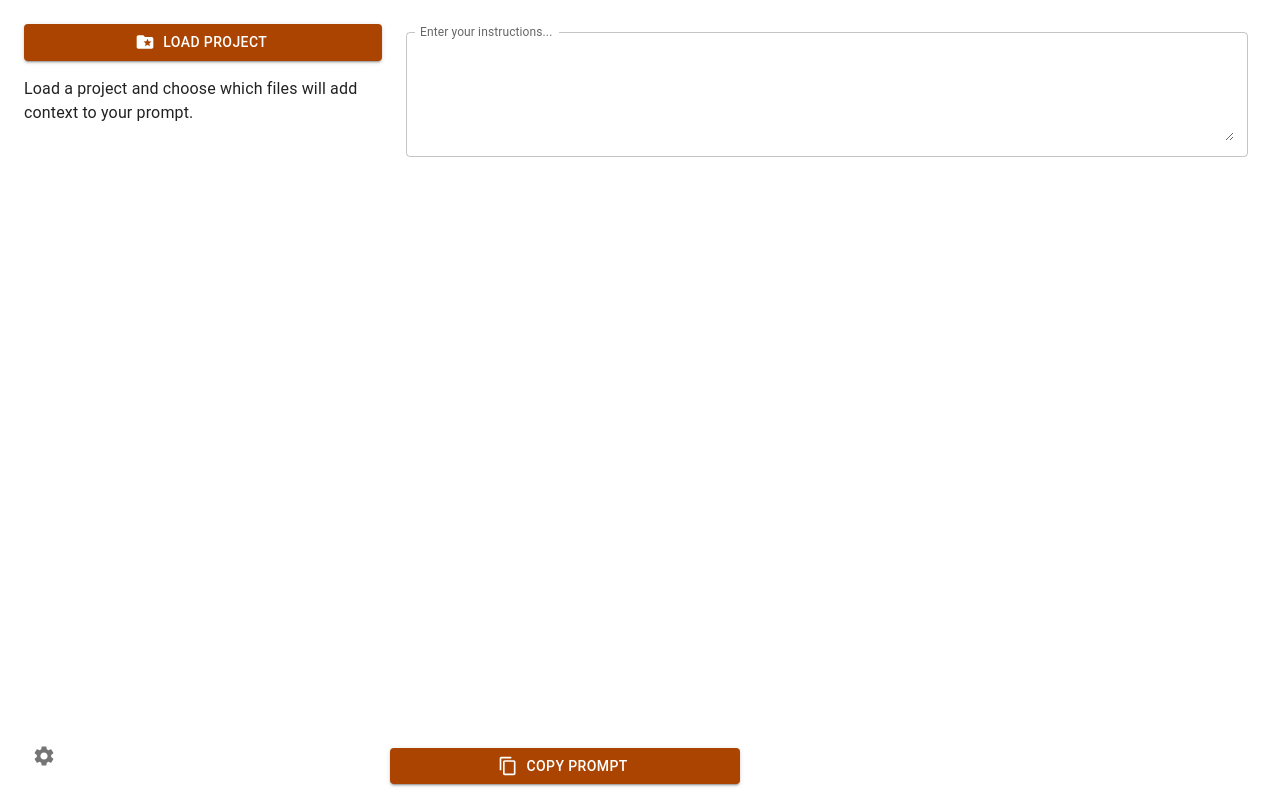
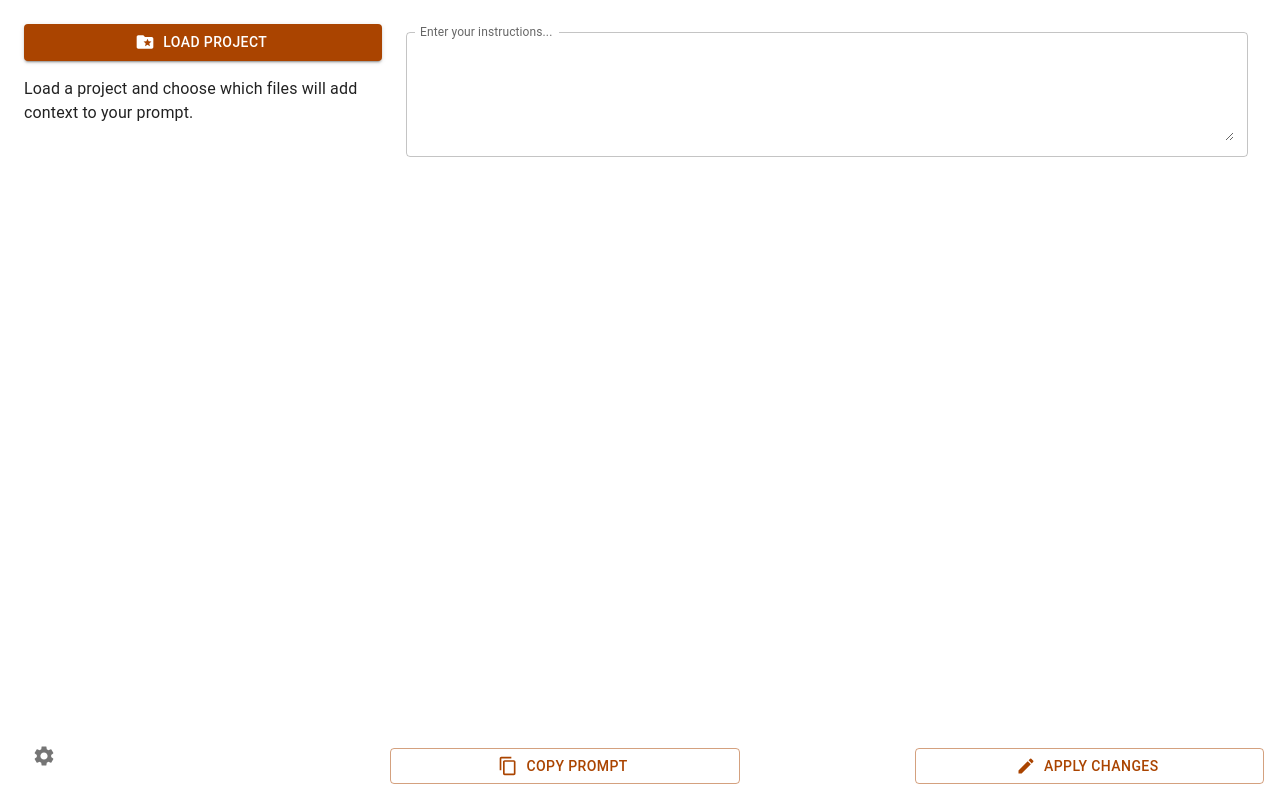
Before and after one commit to justinkahrs/o11n, a React (Vite) app: page / in a window 1280 px wide. Built offline with nearby package versions, Linux system fonts and the light colour scheme.

Commit message:
fix: Saving, working on plan input

```diff
--- a/src/App.tsx
+++ b/src/App.tsx
@@ -1,5 +1,5 @@
 import { useState, useEffect, useRef } from "react";
-import { ThemeProvider, CssBaseline, Stack, Grid } from "@mui/material";
+import { ThemeProvider, CssBaseline, Stack, Grid, Button } from "@mui/material";
 import { ask } from "@tauri-apps/plugin-dialog";
 import { load } from "@tauri-apps/plugin-store";
 
@@ -7,15 +7,20 @@ import FileExplorer from "./components/FileExplorer";
 import { InstructionsInput } from "./components/InstructionsInput";
 import { SelectedFiles } from "./components/SelectedFiles";
 import Copy from "./components/Copy";
+import { PlanInput } from "./components/PlanInput";
 import { theme } from "./theme";
 
 // Import our shared types
 import type { FileNode, TreeItemData } from "./types";
+import { ChevronLeft, Create } from "@mui/icons-material";
 
 function App() {
   const [instructions, setInstructions] = useState("");
   const [selectedFiles, setSelectedFiles] = useState<FileNode[]>([]);
   const [projects, setProjects] = useState<TreeItemData[]>([]);
+  const [planMode, setPlanMode] = useState(false);
+  const [plan, setPlan] = useState("");
+
   const projectsRef = useRef(projects);
   const selectedFilesRef = useRef(selectedFiles);
 
@@ -51,6 +56,10 @@ function App() {
     );
   }
 
+  const handleApply = async () => {
+    setPlanMode(true);
+  };
+
   return (
     <ThemeProvider theme={theme}>
       <CssBaseline />
@@ -73,6 +82,7 @@ function App() {
           }}
           justifyContent="space-between"
         >
+          <>
             <Stack
               sx={{
                 width: "100%",
@@ -83,14 +93,51 @@ function App() {
               }}
               alignContent="space-between"
             >
+              {planMode ? (
+                <PlanInput plan={plan} onChange={setPlan} />
+              ) : (
+                <>
                   <InstructionsInput onChange={setInstructions} />
                   <SelectedFiles
                     files={selectedFiles}
                     onRemoveFile={handleRemoveFile}
                     onRemoveFolder={handleRemoveFolder}
                   />
+                </>
+              )}
             </Stack>
+            <Stack
+              direction="row"
+              spacing={2}
+              sx={{ mt: 2 }}
+              justifyContent={planMode ? "flex-end" : "space-between"}
+            >
+              {planMode ? (
+                <Button
+                  fullWidth
+                  variant="outlined"
+                  startIcon={<ChevronLeft />}
+                  sx={{ mt: 2, width: "40%" }}
+                  onClick={() => setPlanMode(false)}
+                >
+                  Go back
+                </Button>
+              ) : (
+                <>
                   <Copy files={selectedFiles} userInstructions={instructions} />
+                  <Button
+                    fullWidth
+                    startIcon={<Create />}
+                    variant="outlined"
+                    onClick={handleApply}
+                    sx={{ width: "40%" }}
+                  >
+                    Apply Changes
+                  </Button>
+                </>
+              )}
+            </Stack>
+          </>
         </Grid>
       </Stack>
     </ThemeProvider>
--- a/src/components/Copy.tsx
+++ b/src/components/Copy.tsx
@@ -9,13 +9,14 @@ import { ContentCopy } from "@mui/icons-material";
 interface CopyProps {
   files: FileNode[];
   userInstructions: string;
+  variant?: string;
 }
 
 // Function to map extension to a markdown language identifier
 const getMarkdownLanguage = (ext: string) =>
   markdownLanguages[ext.toLowerCase()] || "plaintext";
 
-export default function Copy({ files, userInstructions }: CopyProps) {
+export default function Copy({ files, userInstructions, variant }: CopyProps) {
   async function handleCopy() {
     const lines: string[] = [];
     const filePaths = files.map((file) => file.path);
@@ -65,7 +66,7 @@ export default function Copy({ files, userInstructions }: CopyProps) {
   return (
     <Button
       fullWidth
-      variant="contained"
+      variant="outlined"
       onClick={handleCopy}
       startIcon={<ContentCopy />}
       sx={{ width: "40%" }}
--- a/src/components/FileCard.tsx
+++ b/src/components/FileCard.tsx
@@ -17,7 +17,7 @@ export function FileCard({ file, percentage, onRemoveFile }: FileCardProps) {
       sx={{
         position: "relative",
         borderRadius: "10px",
-        border: "1px solid",
+        border: "1px solid lightgrey",
         padding: 2,
         margin: 0,
         minWidth: "20%",
--- a/src/components/FolderGroup.tsx
+++ b/src/components/FolderGroup.tsx
@@ -55,6 +55,7 @@ export function FolderGroup({
 
   return (
     <Accordion
+      disableGutters
       expanded={expanded}
       onChange={(_, isExpanded) => setExpanded(isExpanded)}
     >
--- /dev/null
+++ b/src/components/PlanInput.tsx
@@ -0,0 +1,36 @@
+import { Box, TextField } from "@mui/material";
+import { useState, useEffect } from "react";
+
+interface PlanInputProps {
+  plan: string;
+  onChange: (value: string) => void;
+}
+
+export function PlanInput({ plan, onChange }: PlanInputProps) {
+  const [inputValue, setInputValue] = useState(plan);
+
+  useEffect(() => {
+    setInputValue(plan);
+  }, [plan]);
+
+  const handleInputChange = (e: React.ChangeEvent<HTMLInputElement>) => {
+    setInputValue(e.target.value);
+    onChange(e.target.value);
+  };
+
+  return (
+    <Box sx={{ p: 2 }}>
+      <TextField
+        variant="outlined"
+        fullWidth
+        label="Plan"
+        value={inputValue}
+        onChange={handleInputChange}
+        multiline
+        minRows={4}
+        inputProps={{ style: { resize: "both" } }}
+        InputLabelProps={{ shrink: true }}
+      />
+    </Box>
+  );
+}
```
Lines whose indentation alone changed are shown as unchanged.
